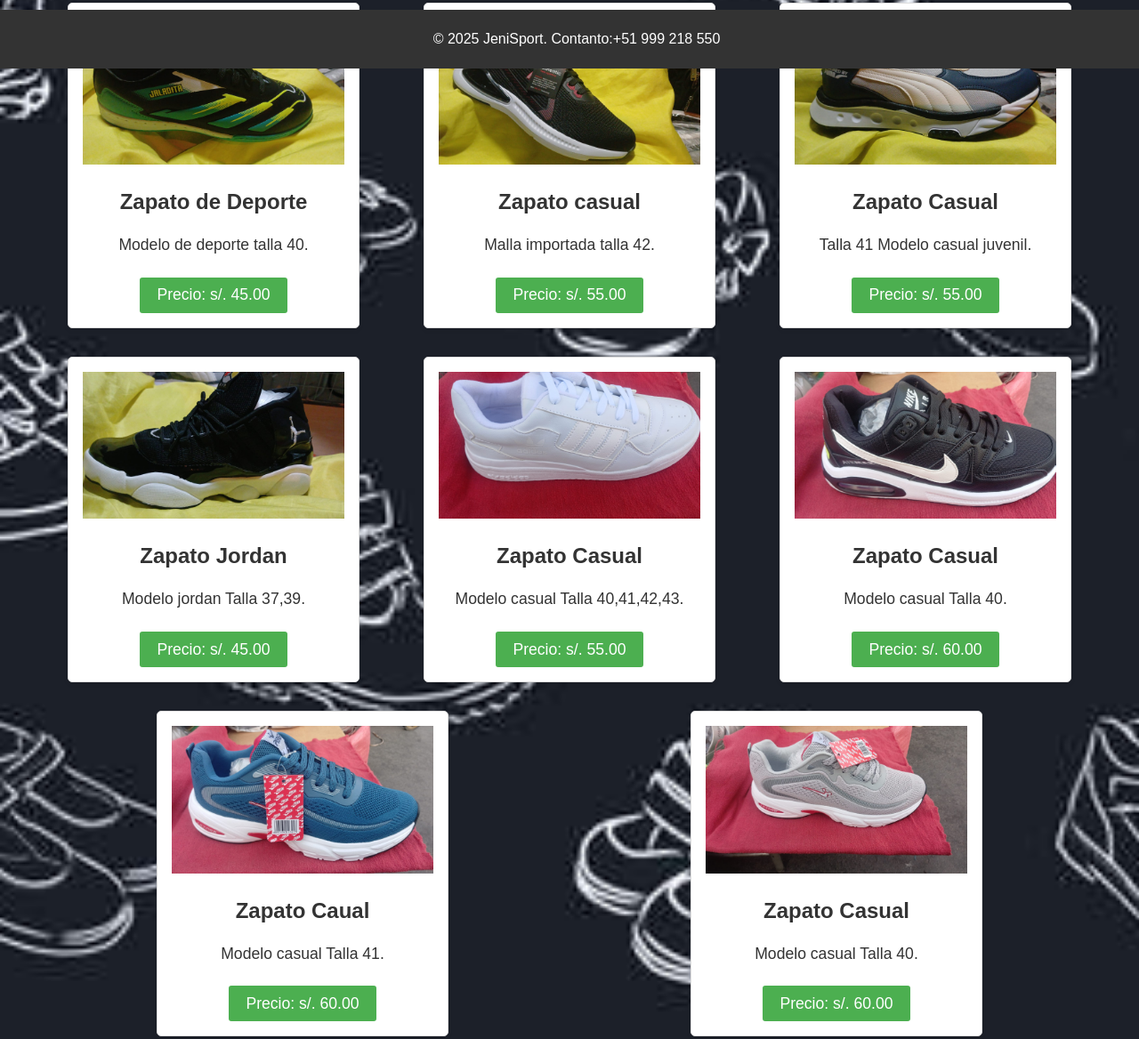
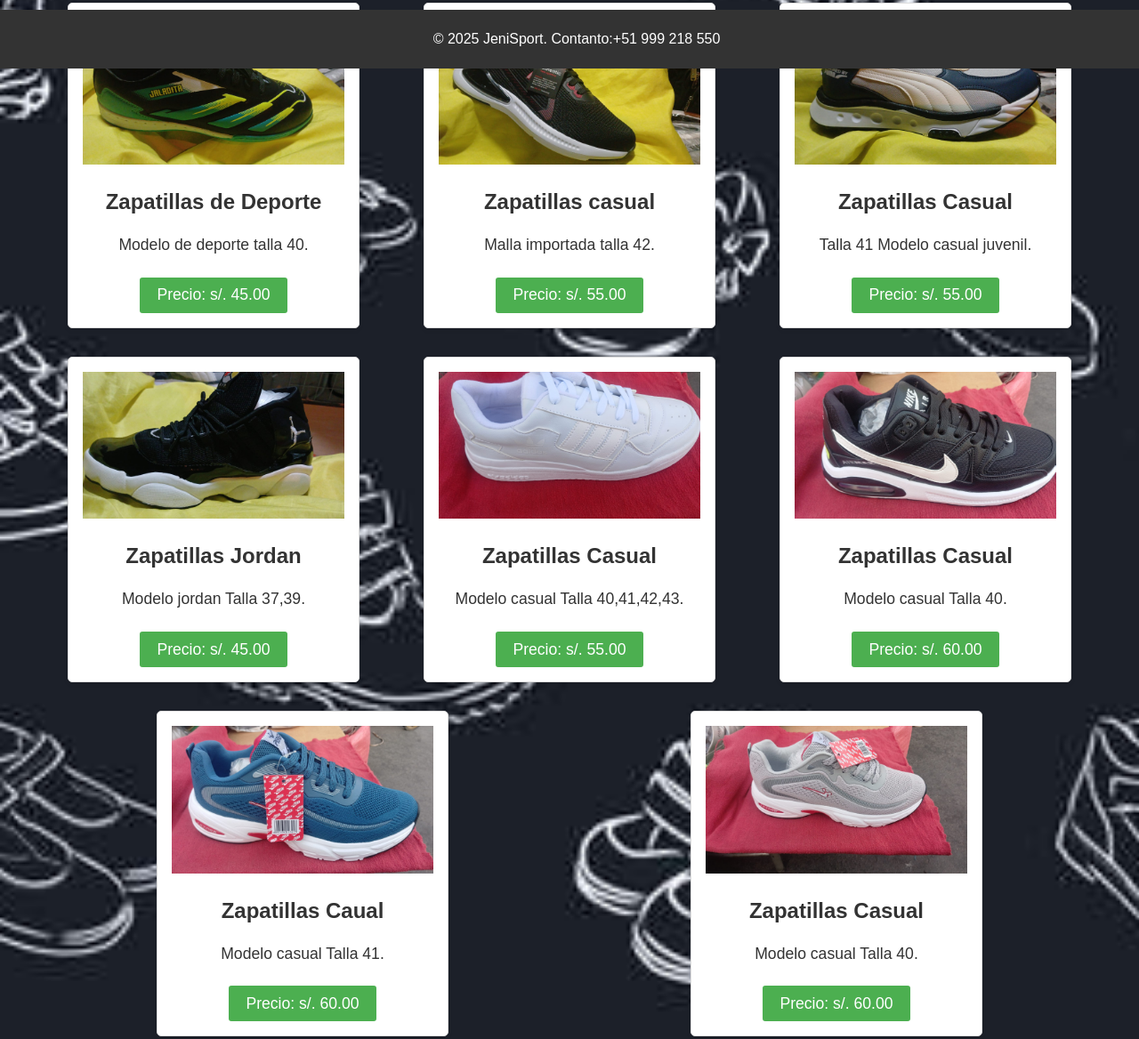
Before and after one commit to markalvaradoramos-create/pagina_JeniSport, a plain HTML site: page index.html in a window 1280 px wide. Shown: the part 723-1891 px from the top of the page at 89% size. Drawn offline with Linux system fonts and the light colour scheme.

Commit message:
Add files via upload

```diff
--- a/index.html
+++ b/index.html
@@ -3,12 +3,12 @@
 <head>
     <meta charset="UTF-8">
     <meta name="viewport" content="width=device-width, initial-scale=1.0">
-    <title>Página de Zapatos</title>
+    <title>Página de Zapatillas </title>
     <link rel="stylesheet" href="styles.css">
 </head>
 <body>
     <header>
-        <h1>Bienvenido a la Página de Zapatos</h1>
+        <h1>Bienvenido a la Página de Zapatillas</h1>
     </header>
     <main>
         <section id="zapatos">
@@ -16,61 +16,61 @@
             <img src="imagenes/logo.jpg" alt="Logo JeniSport" class="small-logo">
             <div class="zapato">
                 <img src="imagenes/zapato1.jpg" alt="Zapato Deportivo">
-                <h3>Zapato Casual</h3>
+                <h3>Zapatillas Casual</h3>
                 <p>Talla 37 modelo casual para  varón.</p>
                 <button class="precio-btn" onclick="window.location.href='https://chat.whatsapp.com/HO4G5UrVMxC8fadUgMzlwA?mode=wwc'">Precio: s/. 48.00</button>
             </div>
             <div class="zapato">
                 <img src="imagenes/zapato2.jpg" alt="Zapato Formal">
-                <h3>Zapato Deportivo</h3>
+                <h3>Zapatillas Deportivo</h3>
                 <p>Modelo deportivo  talla 40,41.</p>
                 <button class="precio-btn" onclick="window.location.href='https://chat.whatsapp.com/HO4G5UrVMxC8fadUgMzlwA?mode=wwc'">Precio: s/. 55.00</button>
             </div>
             <div class="zapato">
                 <img src="imagenes/zapato3.jpg" alt="Zapato Casual">
-                <h3>Zapato de Deporte</h3>
+                <h3>Zapatillas de Deporte</h3>
                 <p>Modelo de deporte talla  40.</p>
                 <button class="precio-btn" onclick="window.location.href='https://chat.whatsapp.com/HO4G5UrVMxC8fadUgMzlwA?mode=wwc'">Precio: s/. 45.00</button>
             </div>
             <div class="zapato">
                 <img src="imagenes/zapato4.jpg" alt="Zapato Casual">
-                <h3>Zapato casual </h3>
+                <h3>Zapatillas casual </h3>
                 <p>Malla importada talla 42.</p>
                 <button class="precio-btn" onclick="window.location.href='https://chat.whatsapp.com/HO4G5UrVMxC8fadUgMzlwA?mode=wwc'">Precio: s/. 55.00</button>
             </div>
             <div class="zapato">
                 <img src="imagenes/zapato5.jpg" alt="Zapato Casual">
-                <h3>Zapato Casual</h3>
+                <h3>Zapatillas Casual</h3>
                 <p>Talla 41 Modelo  casual juvenil.</p>
                 <button class="precio-btn" onclick="window.location.href='https://chat.whatsapp.com/HO4G5UrVMxC8fadUgMzlwA?mode=wwc'">Precio: s/. 55.00</button>
             </div>
              <div class="zapato">
                 <img src="imagenes/Zapato6.jpg" alt="Zapato Casual">
-                <h3>Zapato Jordan</h3>
+                <h3>Zapatillas Jordan</h3>
                 <p>Modelo  jordan Talla 37,39.</p>
                 <button class="precio-btn" onclick="window.location.href='https://chat.whatsapp.com/HO4G5UrVMxC8fadUgMzlwA?mode=wwc'">Precio: s/. 45.00</button>
             </div>
             <div class="zapato">
                 <img src="imagenes/zapato7.jpg" alt="Zapato Casual">
-                <h3>Zapato Casual </h3>
+                <h3>Zapatillas Casual </h3>
                 <p>Modelo  casual  Talla 40,41,42,43.</p>
                 <button class="precio-btn" onclick="window.location.href='https://chat.whatsapp.com/HO4G5UrVMxC8fadUgMzlwA?mode=wwc'">Precio: s/. 55.00</button>
             </div>
             <div class="zapato">
                 <img src="imagenes/zapato8.jpg" alt="Zapato Casual">
-                <h3>Zapato Casual</h3>
+                <h3>Zapatillas Casual</h3>
                 <p>Modelo  casual Talla 40.</p>
                 <button class="precio-btn" onclick="window.location.href='https://chat.whatsapp.com/HO4G5UrVMxC8fadUgMzlwA?mode=wwc'">Precio: s/. 60.00</button>
             </div>
             <div class="zapato">
                 <img src="imagenes/zapato9.jpg" alt="Zapato Casual">
-                <h3>Zapato Caual</h3>
+                <h3>Zapatillas Caual</h3>
                 <p>Modelo  casual Talla 41.</p>
                 <button class="precio-btn" onclick="window.location.href='https://chat.whatsapp.com/HO4G5UrVMxC8fadUgMzlwA?mode=wwc'">Precio: s/. 60.00</button>
             </div>
             <div class="zapato">
                 <img src="imagenes/zapato10.jpg" alt="Zapato Casual">
-                <h3>Zapato Casual</h3>
+                <h3>Zapatillas Casual</h3>
                 <p>Modelo  casual Talla 40.</p>
                 <button class="precio-btn" onclick="window.location.href='https://chat.whatsapp.com/HO4G5UrVMxC8fadUgMzlwA?mode=wwc'">Precio: s/. 60.00</button>
             </div>
```
